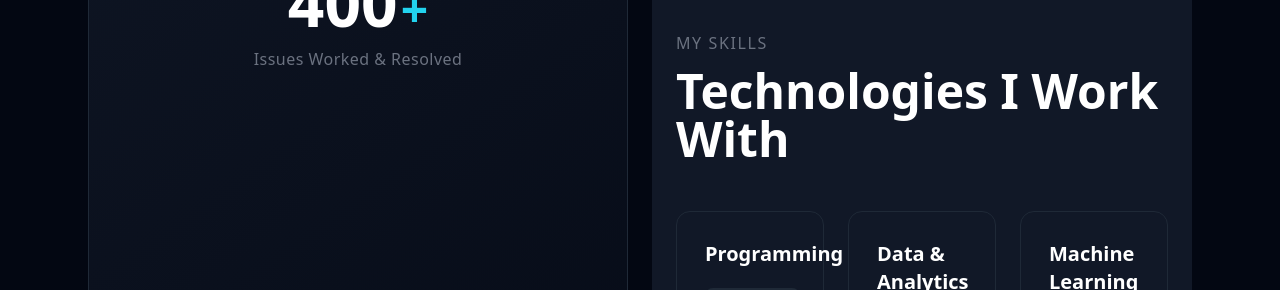
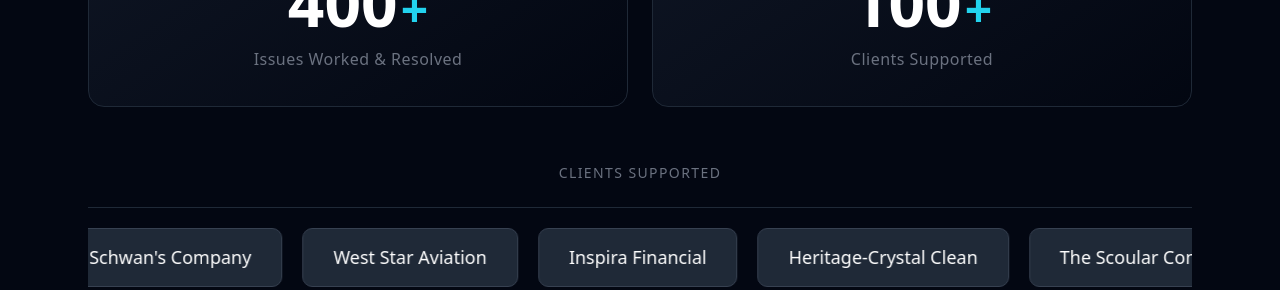
Before and after one commit to sudarshanahandique01/portfolio, a plain HTML site: page index.html in a window 1280 px wide. Shown: the part 1952-2242 px from the top of the page. Drawn offline with nearby package versions, Linux system fonts and the light colour scheme.

Commit message:
Client section part

```diff
--- a/index.html
+++ b/index.html
@@ -418,7 +418,7 @@
 
 
             <!-- Clients -->
-<!--
+
             <div class="impact-card">
 
                 <div class="impact-number">
@@ -438,18 +438,18 @@
 
             </div>
 
-        </div> -->
+        </div>
 
 
         <!-- ================= CLIENT MARQUEE ================= -->
 
-        <!-- <div class="text-center mb-6">
+        <div class="text-center mb-6">
 
             <p class="text-gray-500 uppercase tracking-widest text-sm">
                 Clients Supported
             </p>
 
-        </div> -->
+        </div>
 <!-- =====================================================
      CLIENT MARQUEE TEST
 ====================================================== -->
@@ -458,7 +458,7 @@
      CLIENT MARQUEE
 ====================================================== -->
 
-<!-- <div class="client-marquee-fixed">
+<div class="client-marquee-fixed">
     <div class="client-track-fixed">
     <span>Amazon</span>
 <span>ABM Management</span>
@@ -536,7 +536,7 @@
 
     </div>
 </div>
-</section> -->
+</section>
 
     <!-- =====================================================
          SKILLS
```
